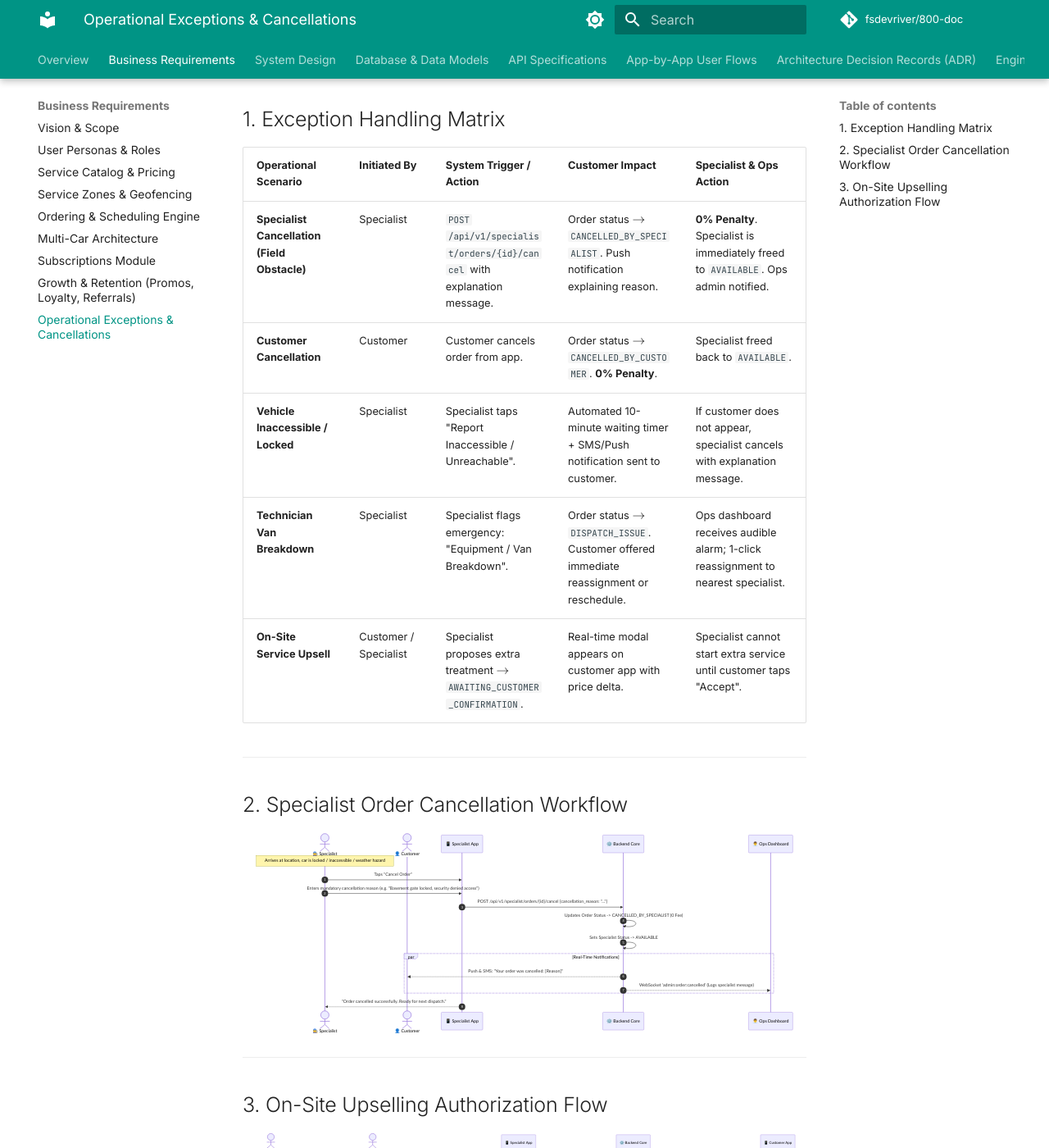
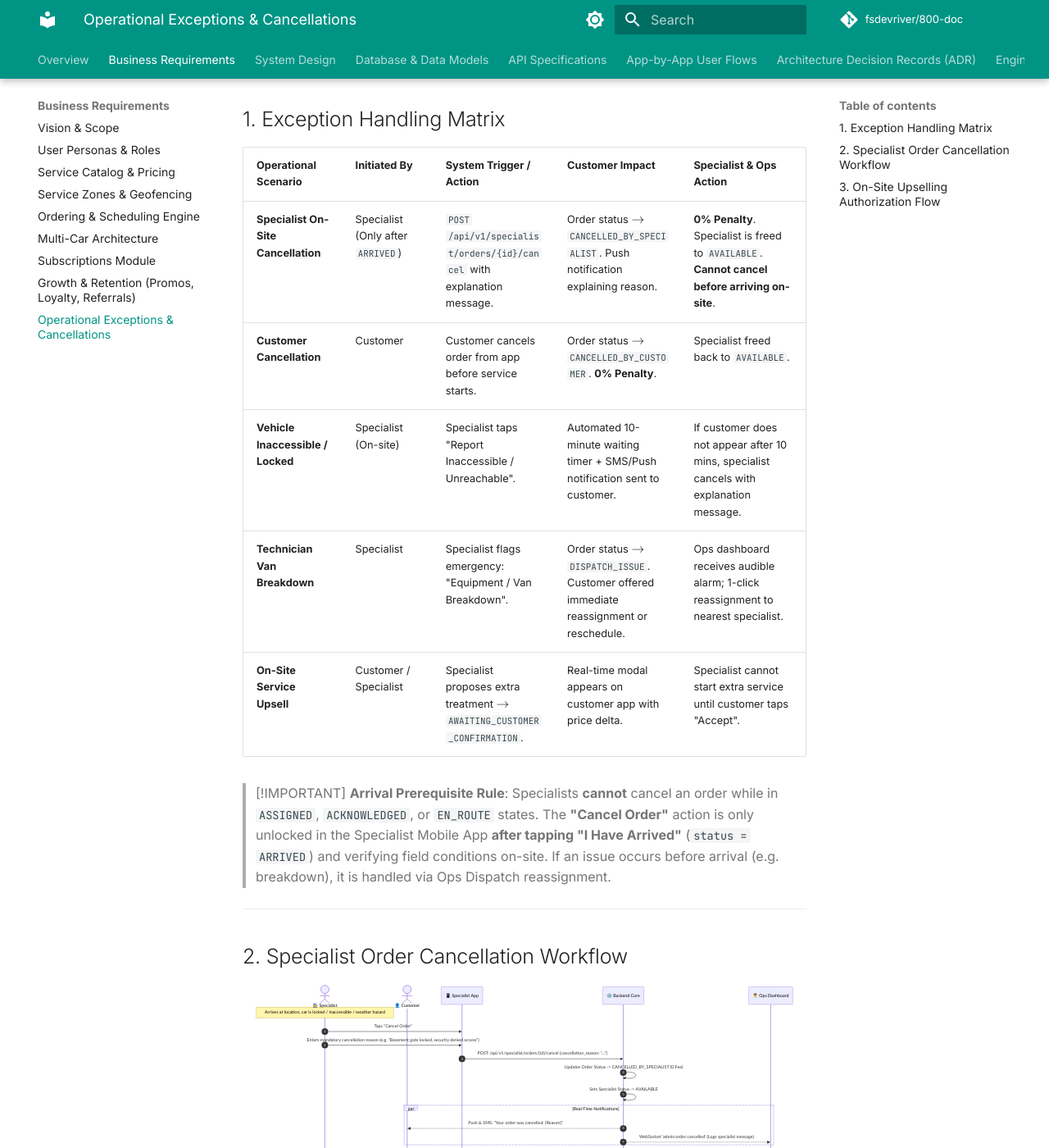
Before and after one commit to fsdevriver/800-doc, an MkDocs documentation site: the page built from docs/business/exception-matrix.md, in a window 1280 px wide and 1400 px high, scrolled down 377 px. Shown: the whole window at 82% size. Built offline with MkDocs 1.6.1 and Material for MkDocs 9.7.7, drawn with Linux system fonts in a browser that asks for light colours; comment, search, counter and statistics services are not loaded.

Commit message:
feat: enforce on-site arrival prerequisite for specialist order cancellation

```diff
--- a/docs/business/exception-matrix.md
+++ b/docs/business/exception-matrix.md
@@ -10,11 +10,14 @@ In a mobile on-demand detailing operation, physical field anomalies (locked gate
 
 | Operational Scenario | Initiated By | System Trigger / Action | Customer Impact | Specialist & Ops Action |
 | :--- | :--- | :--- | :--- | :--- |
-| **Specialist Cancellation (Field Obstacle)** | Specialist | `POST /api/v1/specialist/orders/{id}/cancel` with explanation message. | Order status $\rightarrow$ `CANCELLED_BY_SPECIALIST`. Push notification explaining reason. | **0% Penalty**. Specialist is immediately freed to `AVAILABLE`. Ops admin notified. |
-| **Customer Cancellation** | Customer | Customer cancels order from app. | Order status $\rightarrow$ `CANCELLED_BY_CUSTOMER`. **0% Penalty**. | Specialist freed back to `AVAILABLE`. |
-| **Vehicle Inaccessible / Locked** | Specialist | Specialist taps "Report Inaccessible / Unreachable". | Automated 10-minute waiting timer + SMS/Push notification sent to customer. | If customer does not appear, specialist cancels with explanation message. |
+| **Specialist On-Site Cancellation** | Specialist (Only after `ARRIVED`) | `POST /api/v1/specialist/orders/{id}/cancel` with explanation message. | Order status $\rightarrow$ `CANCELLED_BY_SPECIALIST`. Push notification explaining reason. | **0% Penalty**. Specialist is freed to `AVAILABLE`. **Cannot cancel before arriving on-site**. |
+| **Customer Cancellation** | Customer | Customer cancels order from app before service starts. | Order status $\rightarrow$ `CANCELLED_BY_CUSTOMER`. **0% Penalty**. | Specialist freed back to `AVAILABLE`. |
+| **Vehicle Inaccessible / Locked** | Specialist (On-site) | Specialist taps "Report Inaccessible / Unreachable". | Automated 10-minute waiting timer + SMS/Push notification sent to customer. | If customer does not appear after 10 mins, specialist cancels with explanation message. |
 | **Technician Van Breakdown** | Specialist | Specialist flags emergency: "Equipment / Van Breakdown". | Order status $\rightarrow$ `DISPATCH_ISSUE`. Customer offered immediate reassignment or reschedule. | Ops dashboard receives audible alarm; 1-click reassignment to nearest specialist. |
 | **On-Site Service Upsell** | Customer / Specialist | Specialist proposes extra treatment $\rightarrow$ `AWAITING_CUSTOMER_CONFIRMATION`. | Real-time modal appears on customer app with price delta. | Specialist cannot start extra service until customer taps "Accept". |
+
+> [!IMPORTANT]
+> **Arrival Prerequisite Rule**: Specialists **cannot** cancel an order while in `ASSIGNED`, `ACKNOWLEDGED`, or `EN_ROUTE` states. The **"Cancel Order"** action is only unlocked in the Specialist Mobile App **after tapping "I Have Arrived"** (`status = ARRIVED`) and verifying field conditions on-site. If an issue occurs before arrival (e.g. breakdown), it is handled via Ops Dispatch reassignment.
 
 ---
 
```
Also changed, not shown: docs/api/specialist-api.md (+3 -1 lines), docs/business/ordering-scheduling.md (+1 -3 lines).
